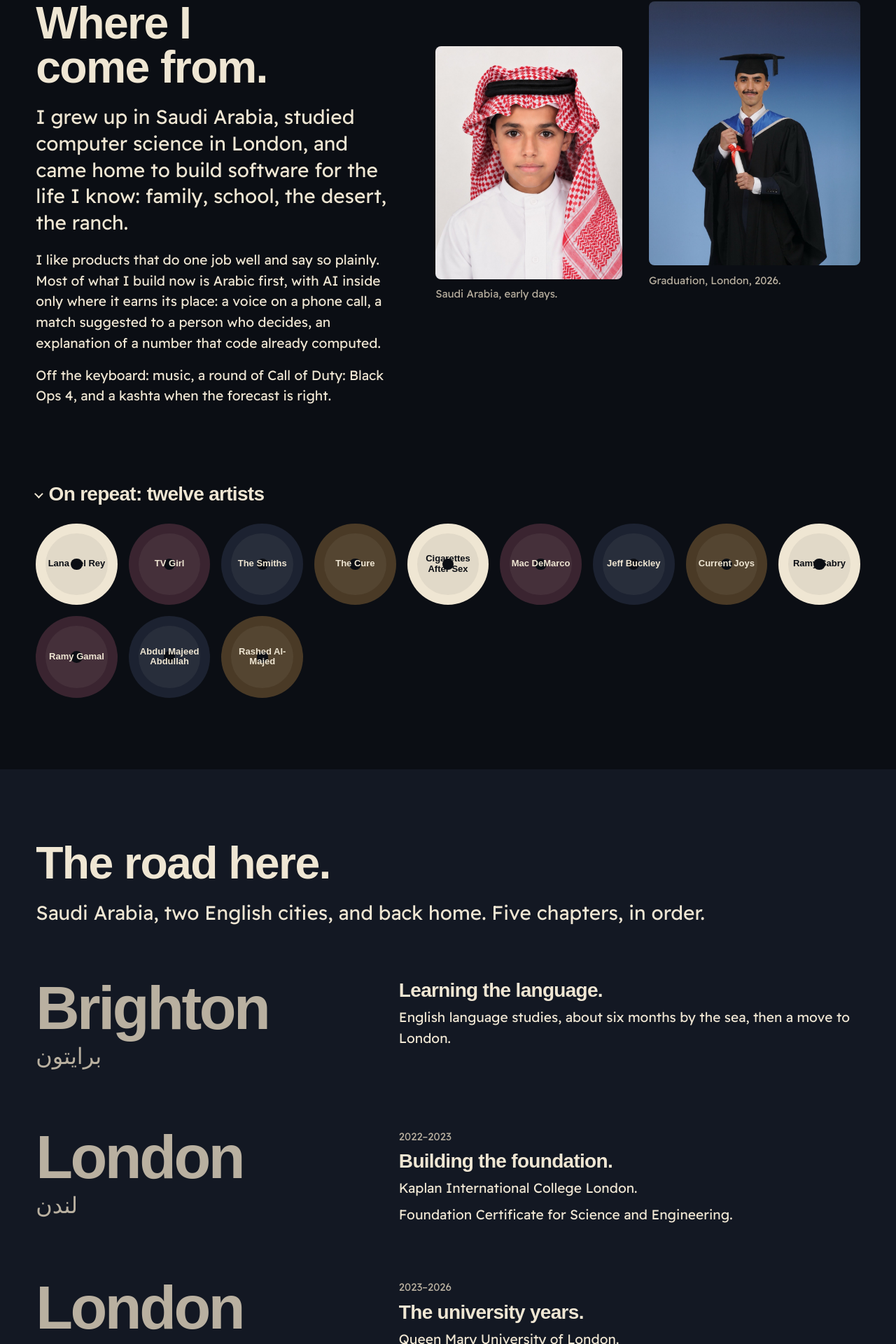
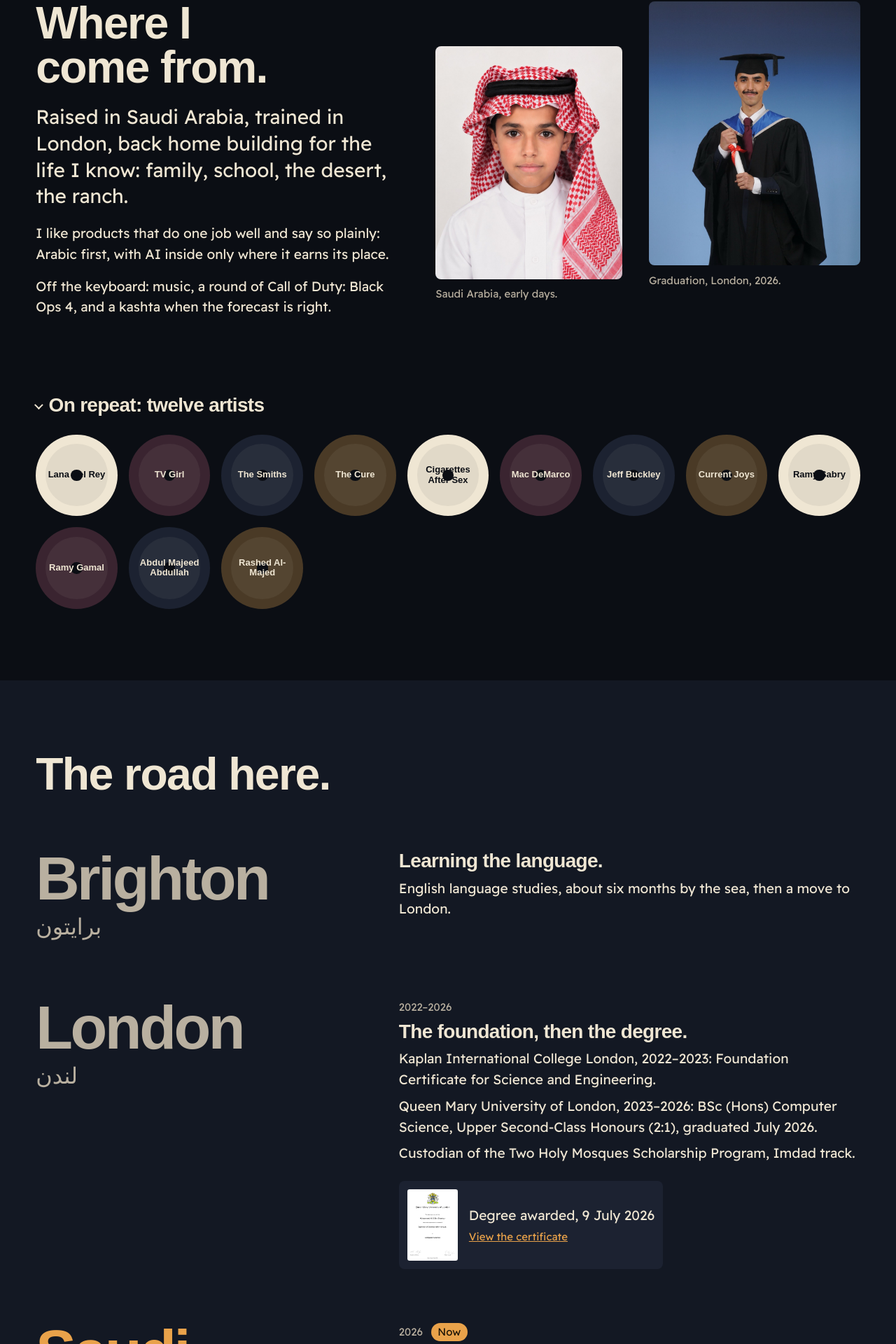
Before and after one commit to mobinshamlan/mohammed-portfolio, a Next.js app: page /mohammed-portfolio/ in a window 1280 px wide. Shown: the part 7703-9623 px from the top of the page at 70% size. Built offline with nearby package versions, Linux system fonts and the light colour scheme; a web font is replaced by a local one.

Commit message:
Combine the London chapters and trim About copy that Journey repeats
Co-Authored-By: Claude Opus 5.5 <noreply@anthropic.com>

```diff
--- a/src/components/portfolio/about.tsx
+++ b/src/components/portfolio/about.tsx
@@ -16,19 +16,15 @@ export function About() {
           </Reveal>
           <Reveal delay={0.08}>
             <p className="vb-lead">
-              I grew up in Saudi Arabia, studied computer science in London,
-              and came home to build software for the life I know:
-              family, school, the desert, the ranch.
+              Raised in Saudi Arabia, trained in London, back home building
+              for the life I know: family, school, the desert, the ranch.
             </p>
           </Reveal>
           <Reveal delay={0.14}>
             <div className="vb-about-body">
               <p>
-                I like products that do one job well and say so plainly. Most of
-                what I build now is Arabic first, with AI inside only where it
-                earns its place: a voice on a phone call, a match suggested to a
-                person who decides, an explanation of a number that code already
-                computed.
+                I like products that do one job well and say so plainly: Arabic
+                first, with AI inside only where it earns its place.
               </p>
               <p>
                 Off the keyboard: music, a round of Call of Duty: Black Ops 4,
--- a/src/components/portfolio/certs.tsx
+++ b/src/components/portfolio/certs.tsx
@@ -105,11 +105,11 @@ export function Certs() {
             </li>
           ))}
         </ul>
-        </Collapsible>
         <p className="vb-certs-aside">
           I also volunteered at the Language Intelligence Conference 2026 at the
           Saudi Cultural Bureau in London. No certificate for that one.
         </p>
+        </Collapsible>
       </div>
 
       <div className="vb-certs-stage">
--- a/src/components/portfolio/journey.tsx
+++ b/src/components/portfolio/journey.tsx
@@ -24,21 +24,11 @@ const chapters: Chapter[] = [
   {
     place: "London",
     arabic: "لندن",
-    years: "2022–2023",
-    title: "Building the foundation.",
+    years: "2022–2026",
+    title: "The foundation, then the degree.",
     lines: [
-      "Kaplan International College London.",
-      "Foundation Certificate for Science and Engineering.",
-    ],
-  },
-  {
-    place: "London",
-    arabic: "لندن",
-    years: "2023–2026",
-    title: "The university years.",
-    lines: [
-      "Queen Mary University of London.",
-      "BSc (Hons) Computer Science, Upper Second-Class Honours (2:1), graduated July 2026.",
+      "Kaplan International College London, 2022–2023: Foundation Certificate for Science and Engineering.",
+      "Queen Mary University of London, 2023–2026: BSc (Hons) Computer Science, Upper Second-Class Honours (2:1), graduated July 2026.",
       "Custodian of the Two Holy Mosques Scholarship Program, Imdad track.",
     ],
     award: true,
@@ -73,12 +63,6 @@ export function Journey() {
           <h2 id="journey-title" className="vb-section-head">
             The road here.
           </h2>
-        </Reveal>
-        <Reveal delay={0.08}>
-          <p className="vb-lead">
-            Saudi Arabia, two English cities, and back home. Five chapters,
-            in order.
-          </p>
         </Reveal>
       </div>
 
```
